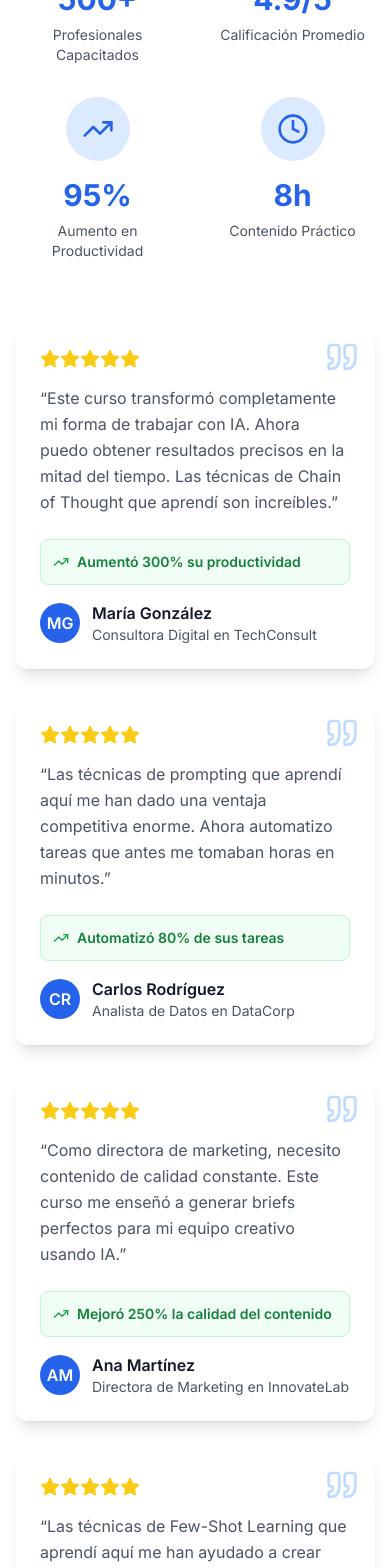
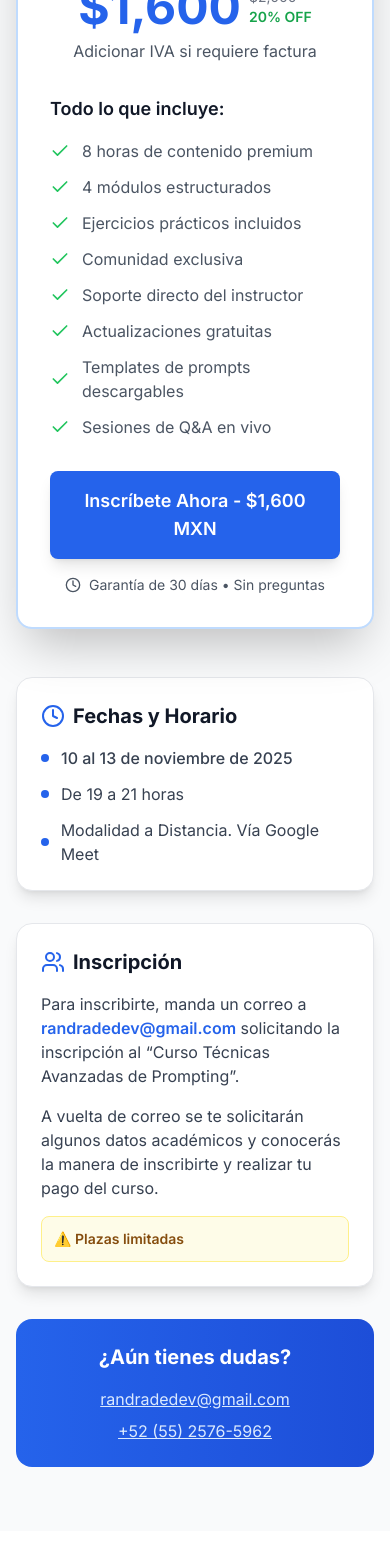
Before and after one commit to randradegh/prompting-profesional-webapp, a Next.js app: page / in a window 390 px wide. Shown: the part 10000-11568 px from the top of the page. Built offline with nearby package versions, Linux system fonts and the light colour scheme.

Commit message:
Corecciones a pie de página y eliminación de los comentarios

```diff
--- /dev/null
+++ b/app/not-found.tsx
@@ -0,0 +1,23 @@
+import Link from 'next/link'
+
+export default function NotFound() {
+  return (
+    <div className="min-h-screen bg-gray-50 dark:bg-dark-900 flex items-center justify-center">
+      <div className="text-center">
+        <h1 className="text-6xl font-bold text-primary-600 dark:text-primary-400 mb-4">404</h1>
+        <h2 className="text-2xl font-semibold text-gray-900 dark:text-white mb-4">
+          Página no encontrada
+        </h2>
+        <p className="text-gray-600 dark:text-gray-400 mb-8 max-w-md mx-auto">
+          Lo sentimos, la página que buscas no existe o ha sido movida.
+        </p>
+        <Link
+          href="/"
+          className="inline-flex items-center px-6 py-3 bg-primary-600 text-white font-semibold rounded-lg hover:bg-primary-700 transition-colors duration-200"
+        >
+          Volver al inicio
+        </Link>
+      </div>
+    </div>
+  )
+}
--- a/app/page.tsx
+++ b/app/page.tsx
@@ -2,7 +2,6 @@ import { HeroSection } from '@/components/HeroSection'
 import { WhyCourseSection } from '@/components/WhyCourseSection'
 import { CurriculumSection } from '@/components/CurriculumSection'
 import { InstructorSection } from '@/components/InstructorSection'
-import { TestimonialsSection } from '@/components/TestimonialsSection'
 import { PricingSection } from '@/components/PricingSection'
 import { FAQSection } from '@/components/FAQSection'
 
@@ -13,7 +12,6 @@ export default function Home() {
       <WhyCourseSection />
       <CurriculumSection />
       <InstructorSection />
-      <TestimonialsSection />
       <PricingSection />
       <FAQSection />
     </>
--- a/components/Header.tsx
+++ b/components/Header.tsx
@@ -39,7 +39,6 @@ export function Header() {
     { name: 'Por qué este curso', href: '#por-que' },
     { name: 'Lo que aprenderás', href: '#curriculum' },
     { name: 'Instructor', href: '#instructor' },
-    { name: 'Testimonios', href: '#testimonios' },
     { name: 'Precios', href: '#precios' },
     { name: 'FAQ', href: '#faq' },
   ]
--- a/components/TestimonialsSection.tsx
+++ /dev/null
@@ -1,170 +0,0 @@
-'use client'
-
-import { Star, Quote, TrendingUp, Clock, Users } from 'lucide-react'
-import { motion } from 'framer-motion'
-
-export function TestimonialsSection() {
-  const testimonials = [
-    {
-      name: 'María González',
-      role: 'Consultora Digital',
-      company: 'TechConsult',
-      avatar: 'MG',
-      rating: 5,
-      text: 'Este curso transformó completamente mi forma de trabajar con IA. Ahora puedo obtener resultados precisos en la mitad del tiempo. Las técnicas de Chain of Thought que aprendí son increíbles.',
-      results: 'Aumentó 300% su productividad'
-    },
-    {
-      name: 'Carlos Rodríguez',
-      role: 'Analista de Datos',
-      company: 'DataCorp',
-      avatar: 'CR',
-      rating: 5,
-      text: 'Las técnicas de prompting que aprendí aquí me han dado una ventaja competitiva enorme. Ahora automatizo tareas que antes me tomaban horas en minutos.',
-      results: 'Automatizó 80% de sus tareas'
-    },
-    {
-      name: 'Ana Martínez',
-      role: 'Directora de Marketing',
-      company: 'InnovateLab',
-      avatar: 'AM',
-      rating: 5,
-      text: 'Como directora de marketing, necesito contenido de calidad constante. Este curso me enseñó a generar briefs perfectos para mi equipo creativo usando IA.',
-      results: 'Mejoró 250% la calidad del contenido'
-    },
-    {
-      name: 'Roberto Silva',
-      role: 'Desarrollador Full-Stack',
-      company: 'DevStudio',
-      avatar: 'RS',
-      rating: 5,
-      text: 'Las técnicas de Few-Shot Learning que aprendí aquí me han ayudado a crear prompts que generan código más limpio y eficiente. Es impresionante.',
-      results: 'Redujo 60% el tiempo de desarrollo'
-    },
-    {
-      name: 'Laura Fernández',
-      role: 'Profesora Universitaria',
-      company: 'Universidad Nacional',
-      avatar: 'LF',
-      rating: 5,
-      text: 'Uso las técnicas de prompting para crear materiales educativos personalizados para mis estudiantes. La calidad y relevancia del contenido ha mejorado dramáticamente.',
-      results: 'Mejoró 400% la satisfacción estudiantil'
-    },
-    {
-      name: 'Diego Herrera',
-      role: 'Emprendedor',
-      company: 'StartupAI',
-      avatar: 'DH',
-      rating: 5,
-      text: 'Como emprendedor, necesito ser eficiente en todo. Este curso me enseñó a usar la IA como mi asistente personal más inteligente. Los resultados hablan por sí solos.',
-      results: 'Escaló su negocio 5x más rápido'
-    }
-  ]
-
-  const stats = [
-    { icon: Users, value: '500+', label: 'Profesionales Capacitados' },
-    { icon: Star, value: '4.9/5', label: 'Calificación Promedio' },
-    { icon: TrendingUp, value: '95%', label: 'Aumento en Productividad' },
-    { icon: Clock, value: '8h', label: 'Contenido Práctico' }
-  ]
-
-  return (
-    <section id="testimonios" className="section-padding bg-white dark:bg-dark-900">
-      <div className="container-custom">
-        <motion.div
-          initial={{ opacity: 0, y: 20 }}
-          whileInView={{ opacity: 1, y: 0 }}
-          transition={{ duration: 0.6 }}
-          viewport={{ once: true }}
-          className="text-center mb-16"
-        >
-          <h2 className="text-3xl md:text-4xl font-bold text-gray-900 dark:text-white mb-6">
-            Lo que dicen nuestros estudiantes
-          </h2>
-          <p className="text-lg text-gray-600 dark:text-gray-400 max-w-3xl mx-auto">
-            Miles de profesionales ya han transformado su carrera con nuestras técnicas de prompting.
-            Descubre sus historias de éxito.
-          </p>
-        </motion.div>
-
-        {/* Estadísticas */}
-        <motion.div
-          initial={{ opacity: 0, y: 20 }}
-          whileInView={{ opacity: 1, y: 0 }}
-          transition={{ duration: 0.6 }}
-          viewport={{ once: true }}
-          className="grid grid-cols-2 md:grid-cols-4 gap-8 mb-16"
-        >
-          {stats.map((stat, index) => (
-            <div key={index} className="text-center">
-              <div className="w-16 h-16 bg-primary-100 dark:bg-primary-900/30 rounded-full flex items-center justify-center mx-auto mb-4">
-                <stat.icon className="h-8 w-8 text-primary-600 dark:text-primary-400" />
-              </div>
-              <div className="text-3xl font-bold text-primary-600 dark:text-primary-400 mb-2">
-                {stat.value}
-              </div>
-              <div className="text-sm text-gray-600 dark:text-gray-400">
-                {stat.label}
-              </div>
-            </div>
-          ))}
-        </motion.div>
-
-        {/* Testimonios */}
-        <div className="grid grid-cols-1 md:grid-cols-2 lg:grid-cols-3 gap-8 mb-16">
-          {testimonials.map((testimonial, index) => (
-            <motion.div
-              key={index}
-              initial={{ opacity: 0, y: 20 }}
-              whileInView={{ opacity: 1, y: 0 }}
-              transition={{ duration: 0.6, delay: index * 0.1 }}
-              viewport={{ once: true }}
-              className="card p-6 relative"
-            >
-              {/* Quote icon */}
-              <Quote className="absolute top-4 right-4 h-8 w-8 text-primary-200 dark:text-primary-800" />
-
-              {/* Rating */}
-              <div className="flex items-center mb-4">
-                {[...Array(testimonial.rating)].map((_, i) => (
-                  <Star key={i} className="h-5 w-5 text-yellow-400 fill-current" />
-                ))}
-              </div>
-
-              {/* Testimonial text */}
-              <p className="text-gray-600 dark:text-gray-400 mb-6 leading-relaxed">
-                &ldquo;{testimonial.text}&rdquo;
-              </p>
-
-              {/* Result highlight */}
-              <div className="bg-green-50 dark:bg-green-900/20 border border-green-200 dark:border-green-800 rounded-lg p-3 mb-4">
-                <div className="flex items-center space-x-2">
-                  <TrendingUp className="h-4 w-4 text-green-600 dark:text-green-400" />
-                  <span className="text-sm font-semibold text-green-700 dark:text-green-300">
-                    {testimonial.results}
-                  </span>
-                </div>
-              </div>
-
-              {/* Author info */}
-              <div className="flex items-center space-x-3">
-                <div className="w-10 h-10 bg-primary-600 rounded-full flex items-center justify-center text-white font-semibold">
-                  {testimonial.avatar}
-                </div>
-                <div>
-                  <div className="font-semibold text-gray-900 dark:text-white">
-                    {testimonial.name}
-                  </div>
-                  <div className="text-sm text-gray-600 dark:text-gray-400">
-                    {testimonial.role} en {testimonial.company}
-                  </div>
-                </div>
-              </div>
-            </motion.div>
-          ))}
-        </div>
-
-      </div>
-    </section>
-  )
-}
```
Also changed, not shown: components/Footer.tsx (+7 -20 lines), 1 other file (tests, documents, lock files or other folders).
